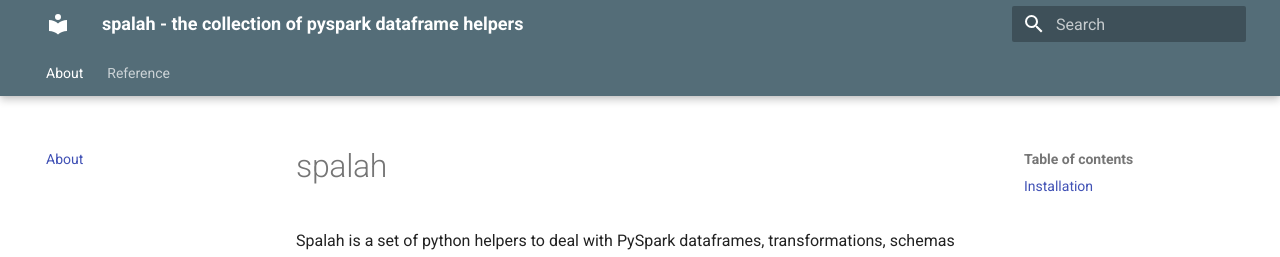
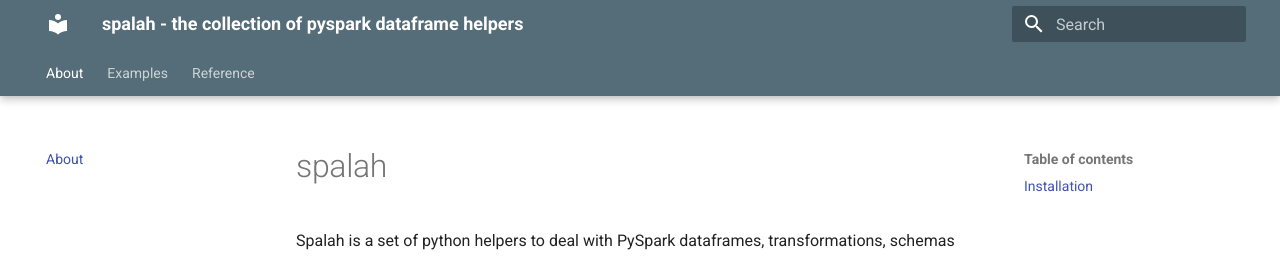
Before and after one commit to avolok/spalah, an MkDocs documentation site: the page built from docs/index.md, in a window 1280 px wide. Shown: the top 257 px of the page. Built offline with MkDocs 1.6.1 and Material for MkDocs 9.7.7, drawn with Linux system fonts in a browser that asks for light colours.

Commit message:
docs: enable example pages

```diff
--- a/mkdocs.yml
+++ b/mkdocs.yml
@@ -55,9 +55,9 @@
 
 nav:
   - About: index.md
-  #- "Examples":
-  #  - "spalah.dataframe": examples_dataframe.md
-  #  - "spalah.datalake": examples_datalake.md
+  - "Examples":
+    - "spalah.dataframe": examples_dataframe.md
+    - "spalah.datalake": examples_datalake.md
   #- tutorials.md
   #- How-To Guides: how-to-guides.md
   - "Reference":
```
